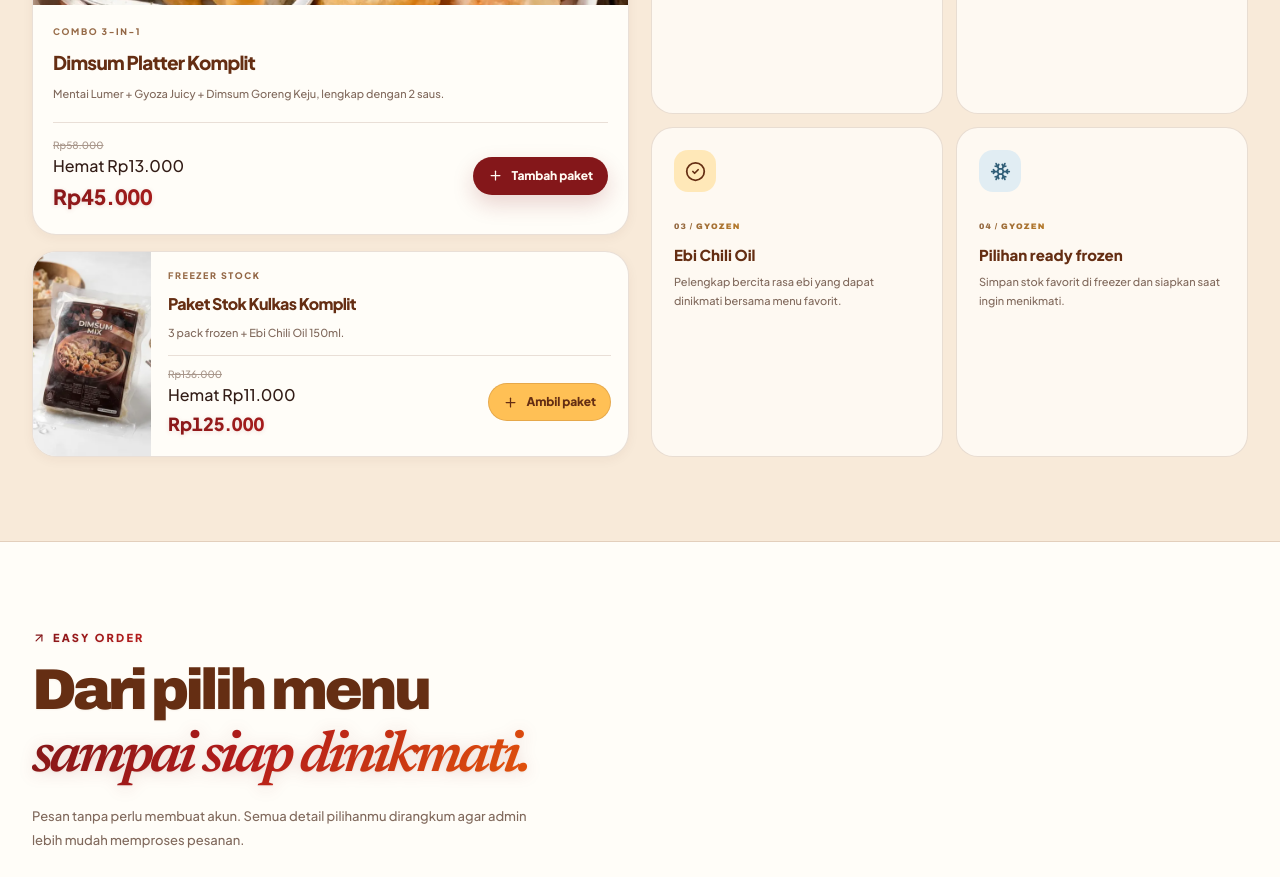
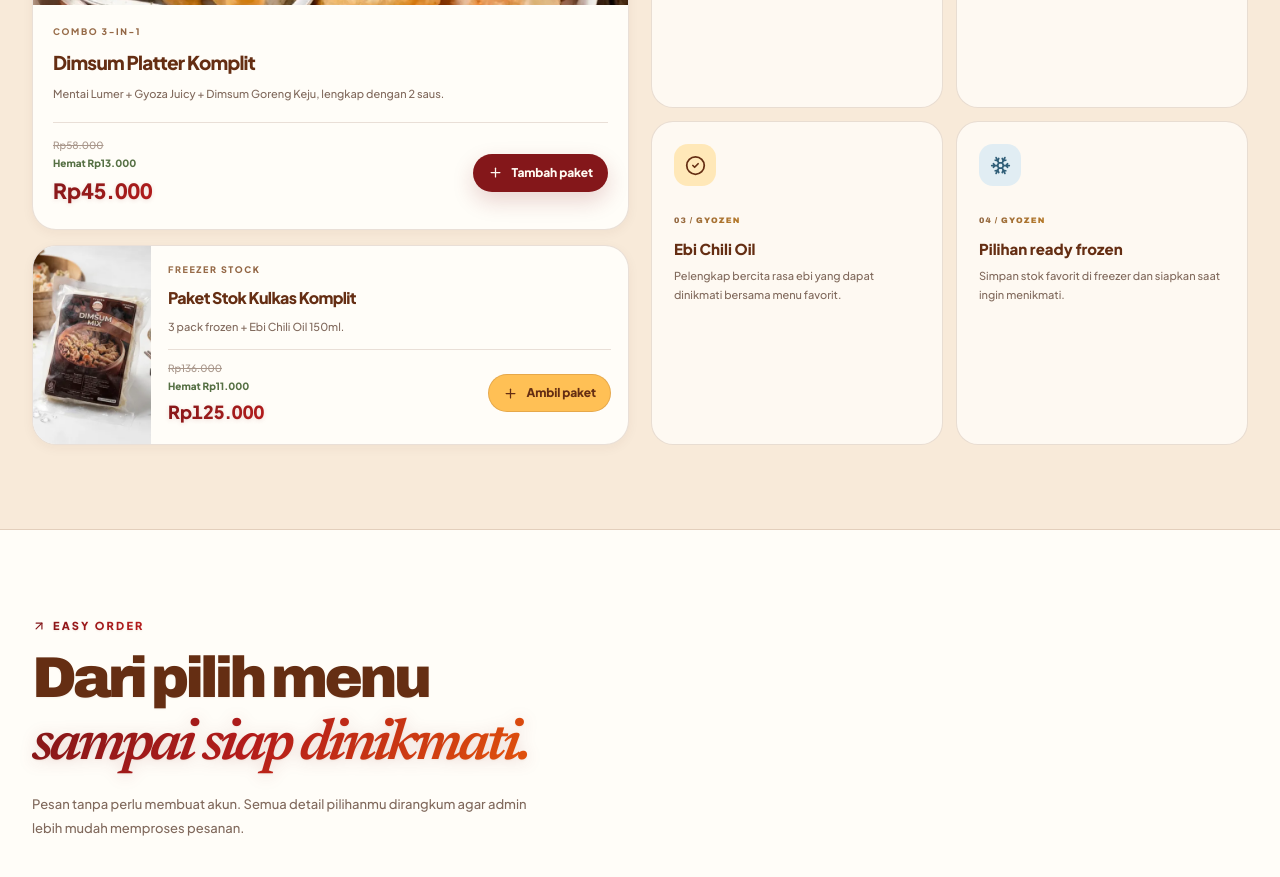
Before and after one commit to arsepladisar08-lab/LP-Dimsum-Gyoza, a React (Vite) app: page / in a window 1280 px wide. Shown: the part 4080-4957 px from the top of the page. Built offline with nearby package versions, Linux system fonts and the light colour scheme.

Commit message:
style: clarify bundle savings alongside package prices

```diff
--- a/src/index.css
+++ b/src/index.css
@@ -1272,3 +1272,6 @@ section.bg-gradient-to-br { background:linear-gradient(130deg,var(--red),var(--r
   .faq-item > button strong { font-size: 13px; }
   .faq-item .overflow-hidden p { font-size: 12px; }
 }
+
+.bundle-price-group { display: grid; justify-items: start; gap: 2px; }
+.bundle-price-group .bundle-saving { color: #567044; font-size: 10px; font-weight: 800; }
```
